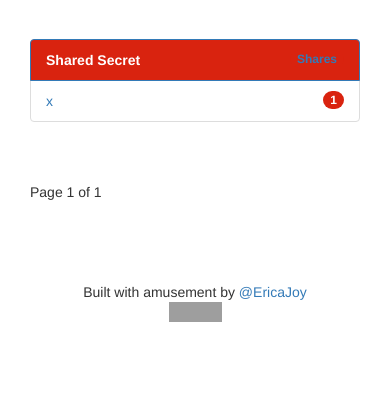
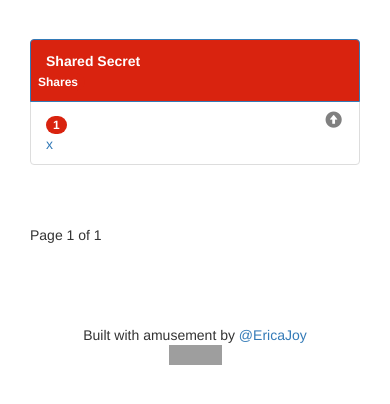
Before and after one commit to EricaJoy/notsosecret, a Django app: page / in a window 390 px wide. Shown: the part 51-455 px from the top of the page. Run offline with Django 3.2, Linux system fonts and the light colour scheme; tables that the repository leaves empty hold one stand-in row (values such as "Sample post"); parts of the project's set-up code (start-up, migrations or seed data) failed here and were passed over; some libraries are stand-ins or nearby versions; some web fonts are replaced; grey boxes are pictures that could not be loaded.

Commit message:
Bunch of shit. Mostly voting though, so woo.

```diff
--- a/notsosecret/urls.py
+++ b/notsosecret/urls.py
@@ -9,5 +9,6 @@ urlpatterns = patterns('',
     # url(r'^blog/', include('blog.urls')),
 
     # url(r'^admin/', include(admin.site.urls)),
-    url(r'^$', include('secretkeeper.urls')),
+    url(r'^', include('secretkeeper.urls')),
+    url(r'^vote/', include('secretkeeper.urls')),
 )
--- /dev/null
+++ b/secretkeeper/static/script.js
@@ -0,0 +1,18 @@
+$('.glyphicon-circle-arrow-up').click(function() {
+    var id = $(this).attr('name');
+    var $csrftoken = $.cookie('csrftoken');
+    var $this = $(this);
+    $.ajax({
+        url:'vote/',
+        data: {id: id},
+        type: 'POST',
+        context: this,
+        beforeSend: function(xhr) {
+            xhr.setRequestHeader("X-CSRFToken", $csrftoken);
+        },
+        success: function(data) {
+            $this.removeClass('vote').addClass('voted');
+        }
+    });
+
+});
--- a/secretkeeper/static/site.css
+++ b/secretkeeper/static/site.css
@@ -28,6 +28,24 @@ body {
   background-color: #d9230f;
 }
 
+.vote {
+/*    padding: 3px;
+    width: 25px;*/
+    top: 0px;
+    color: #808080;
+    text-align: center;
+    font-size: larger;
+    float: right;
+}
+
+.voted {
+    color: #d9230f;
+    top: 0px;
+    text-align: center;
+    font-size: larger;
+    float: right;
+}
+
 li.list-group-item.active  {
     z-index: 2;
     color: #fff;
--- a/secretkeeper/templates/base.html
+++ b/secretkeeper/templates/base.html
@@ -7,7 +7,8 @@
     <meta name="description" content="“Three may keep a secret, if two of them are dead.”">
     <!-- https://www.youtube.com/watch?v=Uy5QcMp4kCs -->
     <meta name="author" content="Erica Joy">
-    <link rel="shortcut icon" href="../static/favicon.ico">
+    {% load static from staticfiles %}
+    <link rel="shortcut icon" href="{% static 'favicon.ico' %}">
 
     <title>holle.red</title>
 
@@ -17,7 +18,7 @@
     <!-- Optional theme -->
     <link rel="stylesheet" href="//netdna.bootstrapcdn.com/bootswatch/3.1.1/simplex/bootstrap.min.css">
 
-    <link href="../static/site.css" rel="stylesheet">
+    <link href="{% static 'site.css' %}" rel="stylesheet">
 
 
     <!-- Just for debugging purposes. Don't actually copy this line! -->
@@ -69,7 +70,9 @@
     ================================================== -->
     <!-- Placed at the end of the document so the pages load faster -->
     <script src="https://ajax.googleapis.com/ajax/libs/jquery/1.11.0/jquery.min.js"></script>
+    <script src="//cdnjs.cloudflare.com/ajax/libs/jquery-cookie/1.4.1/jquery.cookie.min.js"></script>
     <script src="//netdna.bootstrapcdn.com/bootstrap/3.1.1/js/bootstrap.min.js"></script>
+    <script src="{% static 'script.js' %}"></script>
 
     <!-- Analytics -->
     <script>
--- a/secretkeeper/templates/index.html
+++ b/secretkeeper/templates/index.html
@@ -1,18 +1,50 @@
 {% extends "base.html" %}
 {% block content %}
+
 <div class="secret-box">
 {% if secrets %}
     <ul class="list-group">
-    <li class="list-group-item active">Shared Secret<span class="badge" title="Number of shares on Twitter">Shares</span></li>
+    <li class="list-group-item active">
+    <div class="row">
+    <div class="col-md-1 center-block">
+
+    </div>
+    <div class="col-md-10">
+        Shared Secret
+        </div>
+
+        <span class="badge" title="Number of shares on Twitter">Shares</span>
+
+        </div>
+    </li>
     {% for secret in secrets %}
-        <li class="list-group-item"><a href="{{ secret.secret_url }}">{{ secret.secret_text }}</a><span class="badge">{{ secret.share_count }}</span></li>
+        <li class="list-group-item">
+        <div class="row">
+        <div id="vote" class="col-md-1 center-block">
+        <span class="glyphicon glyphicon-circle-arrow-up vote" title="{{ secret.postive_count }}"
+        id="up_button" name="{{ secret.secrets_id }}"></span>
+        </div>
+        <div class="col-md-1 col-md-push-10">
+        <span class="badge">{{ secret.share_count }}</span>
+        </div>
+        <div class="col-md-10 col-md-pull-1">
+        <a href="{{ secret.secret_url }}">{{ secret.secret_text }}</a>
+        </div>
+
+        </div>
+        </li>
+
     {% endfor %}
     </ul>
 <div class="pagination">
     <ul class="pager">
     <span class="step-links">
         {% if secrets.has_previous %}
-            <li><a href="?page={{ secrets.previous_page_number }}"><span class="glyphicon glyphicon-chevron-left"></a></li>
+            {% if secrets.previous_page_number == 1 %}
+                <li><a href="/"><span class="glyphicon glyphicon-chevron-left"></a></li>
+            {% else %}
+                <li><a href="/page/{{ secrets.previous_page_number }}"><span class="glyphicon glyphicon-chevron-left"></a></li>
+            {% endif %}
         {% endif %}
 
         <span class="current">
@@ -20,7 +52,7 @@
         </span>
 
         {% if secrets.has_next %}
-            <li><a href="?page={{ secrets.next_page_number }}"><span class="glyphicon glyphicon-chevron-right"></a></li>
+            <li><a href="/page/{{ secrets.next_page_number }}"><span class="glyphicon glyphicon-chevron-right"></a></li>
         {% endif %}
     </span>
     </ul>
--- a/secretkeeper/urls.py
+++ b/secretkeeper/urls.py
@@ -3,6 +3,10 @@ from django.conf.urls import patterns, url
 from secretkeeper import views
 
 urlpatterns = patterns('',
+    url(r'^vote/', views.vote, name='vote'),
     url(r'^$', views.index, name='index'),
 
+    # Makes the paginated urls pretty
+    url(r'/(?P<page>\d+)/$', views.index),
+
 )
--- a/secretkeeper/views.py
+++ b/secretkeeper/views.py
@@ -1,17 +1,21 @@
-from django.shortcuts import render
+from django.shortcuts import render, redirect
 from django.http import HttpResponse
 from django.template import RequestContext, loader
 from django.core.paginator import Paginator, EmptyPage, PageNotAnInteger
-from secretkeeper.models import Secret
+from secretkeeper.models import Secret, increment_positive_count
+from django.views.decorators.csrf import ensure_csrf_cookie
+@ensure_csrf_cookie
 
 
 
-def index(request):
+
+def index(request, page=None):
     top_secrets = Secret.objects.order_by('-share_count')[:10]
     all_secrets = Secret.objects.all().order_by('-share_count')
+
     paginator = Paginator(all_secrets, 10)
 
-    page = request.GET.get('page')
+    # page = request.GET.get('page')
 
     try:
         secrets = paginator.page(page)
@@ -28,3 +32,14 @@ def index(request):
         'secrets': secrets,
     })
     return HttpResponse(template.render(context))
+
+def vote(request):
+    if request.method == 'POST':
+        secret_id = request.POST.get('id')
+        increment_positive_count(secret_id)
+        return HttpResponse("success!")
+    else:
+        context = RequestContext(request, {
+        'failed': ['failed'],
+        })
+        return redirect('/')
```
Also changed, not shown: 1 other file.
